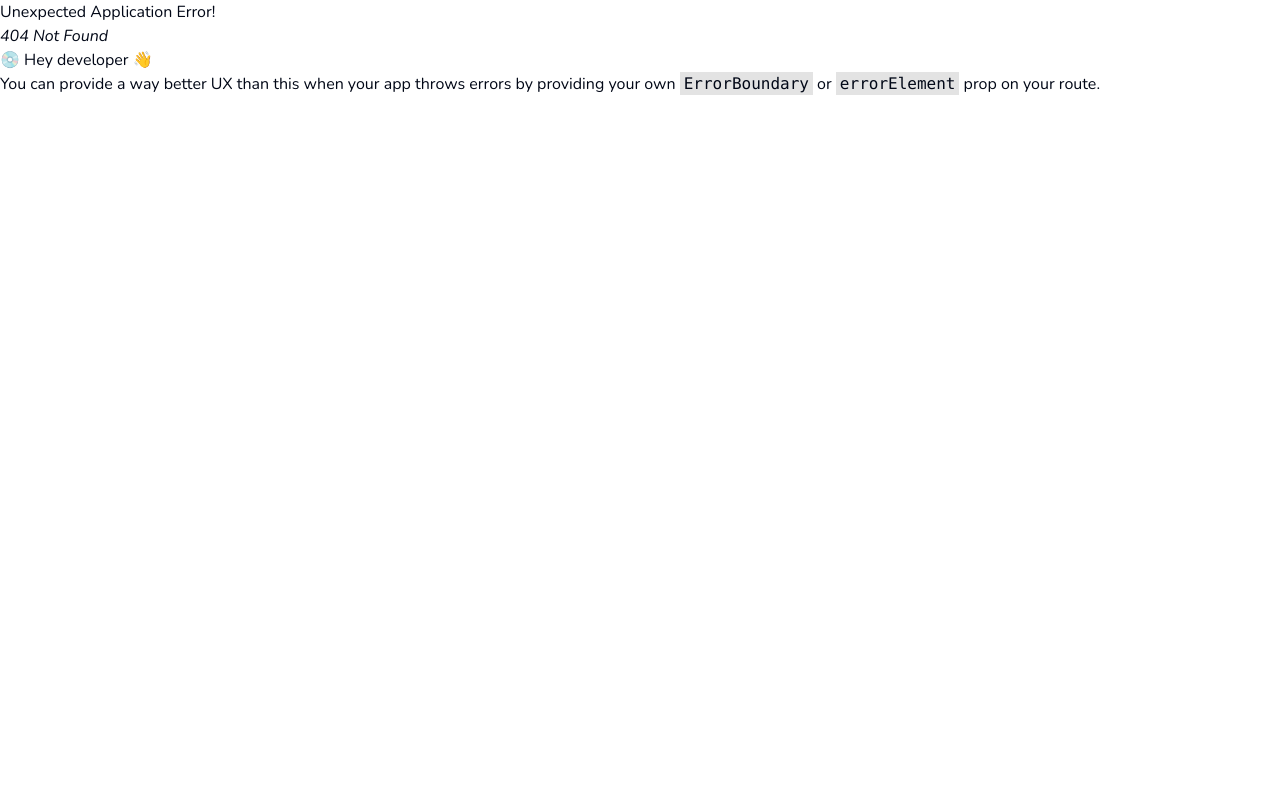
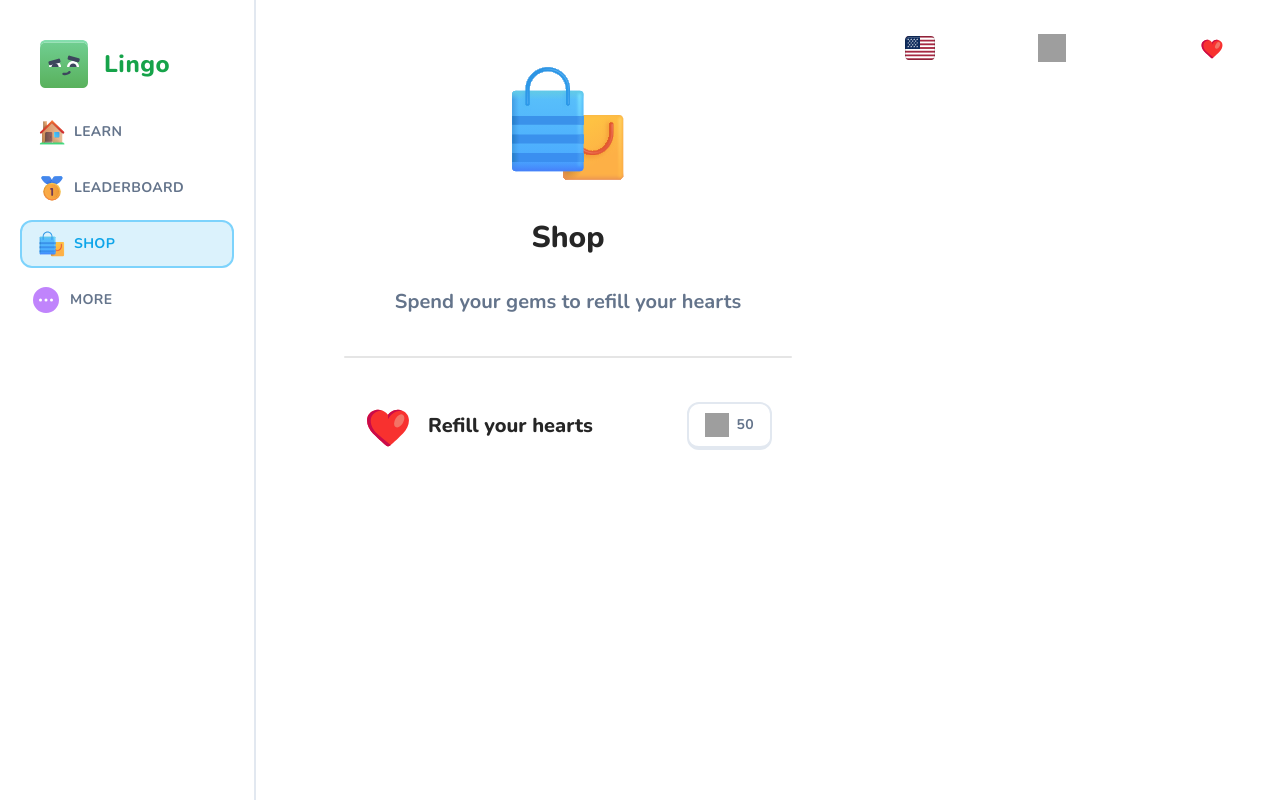
Before and after one commit to yazarOmer/Duolingo-Clone, a React (Vite) app in the folder frontend/: page /shop in a window 1280 px wide. Before the commit this address had no page. Built offline with nearby package versions, Linux system fonts and the light colour scheme; sample sign-in values are in the browser's storage; grey boxes are pictures that could not be loaded.

Commit message:
feat: add shop page

```diff
--- a/frontend/src/components/SidebarItem.tsx
+++ b/frontend/src/components/SidebarItem.tsx
@@ -12,6 +12,7 @@ export const SidebarItem = ({ label, href, iconSrc }: SidebarItemProps) => {
   const isActive = pathname === href;
   return (
     <Button
+      asChild
       variant={isActive ? "sidebarOutline" : "sidebar"}
       className="h-12 justify-start"
     >
--- /dev/null
+++ b/frontend/src/data/refillHearts.ts
@@ -0,0 +1,14 @@
+import axios from "axios";
+
+axios.defaults.withCredentials = true;
+
+export const refillHearts = async (userId: string) => {
+  const response = await axios.post(
+    "http://localhost:3000/api/user-progress/refillHearts",
+    { userId }
+  );
+
+  console.log(response);
+
+  return response.data;
+};
--- a/frontend/src/main.tsx
+++ b/frontend/src/main.tsx
@@ -13,6 +13,7 @@ import LearnPage from "./pages/protected/LearnPage.tsx";
 import ProtectedRoute from "./components/ProtectedRoute.tsx";
 import AuthRoute from "./components/AuthRoute.tsx";
 import LessonPage from "./pages/protected/LessonPage.tsx";
+import ShopPage from "./pages/protected/Shop.tsx";
 
 const router = createBrowserRouter([
   {
@@ -21,7 +22,10 @@ const router = createBrowserRouter([
   },
   {
     element: <ProtectedRoute />,
-    children: [{ path: "/learn", element: <LearnPage /> }],
+    children: [
+      { path: "/learn", element: <LearnPage /> },
+      { path: "/shop", element: <ShopPage /> },
+    ],
   },
   {
     element: <AuthRoute />,
--- /dev/null
+++ b/frontend/src/pages/protected/Shop.tsx
@@ -0,0 +1,69 @@
+import { Loading } from "@/components/Loading";
+import { RightSidebar } from "@/components/RightSidebar";
+import { Button } from "@/components/ui/button";
+import { refillHearts } from "@/data/refillHearts";
+import { setUser } from "@/features/auth/authSlice";
+import { AppDispatch, RootState } from "@/store/store";
+import { useMutation } from "@tanstack/react-query";
+import { useDispatch, useSelector } from "react-redux";
+import { toast } from "sonner";
+
+const ShopPage = () => {
+  const user = useSelector((state: RootState) => state.auth.user);
+  const dispatch = useDispatch<AppDispatch>();
+
+  const { mutate, isPending } = useMutation({
+    mutationFn: (data: { userId: string }) => {
+      return refillHearts(data.userId);
+    },
+    onSuccess: (data) => {
+      toast.success("Satın alma işlemi başarılı");
+      dispatch(setUser(data));
+    },
+    onError: (error) => {
+      if (error instanceof Error) {
+        toast.error(error.message);
+      }
+    },
+  });
+
+  if (!user) {
+    return <Loading />;
+  }
+
+  return (
+    <div className="flex gap-10 max-w-5xl mx-auto p-5">
+      <div className="flex-1 flex flex-col items-center pt-10">
+        <img src="/shop.svg" alt="shop" className="size-32" />
+        <h1 className="text-3xl font-extrabold text-neutral-800 my-8">Shop</h1>
+        <p className="text-xl font-bold text-muted-foreground">
+          Spend your gems to refill your hearts
+        </p>
+
+        <div className="max-w-md w-full h-[2px] rounded-full mt-10 mb-6 bg-neutral-200"></div>
+        <div className="max-w-md w-full p-5  flex items-start justify-between hover:bg-neutral-100/75 rounded-xl transition-all duration-150">
+          <div className="flex items-center gap-4">
+            <img src="/heart.svg" alt="heart" className="size-12" />
+            <h2 className="text-xl font-extrabold text-neutral-800">
+              Refill your hearts
+            </h2>
+          </div>
+          <Button
+            disabled={isPending || user.lifePoint == 5 || user.gem < 50}
+            onClick={() => mutate({ userId: user.id })}
+          >
+            <img
+              src="https://d35aaqx5ub95lt.cloudfront.net/images/gems/45c14e05be9c1af1d7d0b54c6eed7eee.svg"
+              alt="gem"
+              className="size-6 mr-2"
+            />
+            50
+          </Button>
+        </div>
+      </div>
+      <RightSidebar />
+    </div>
+  );
+};
+
+export default ShopPage;
```
Also changed, not shown: 2 other files (tests, documents, lock files or other folders).
